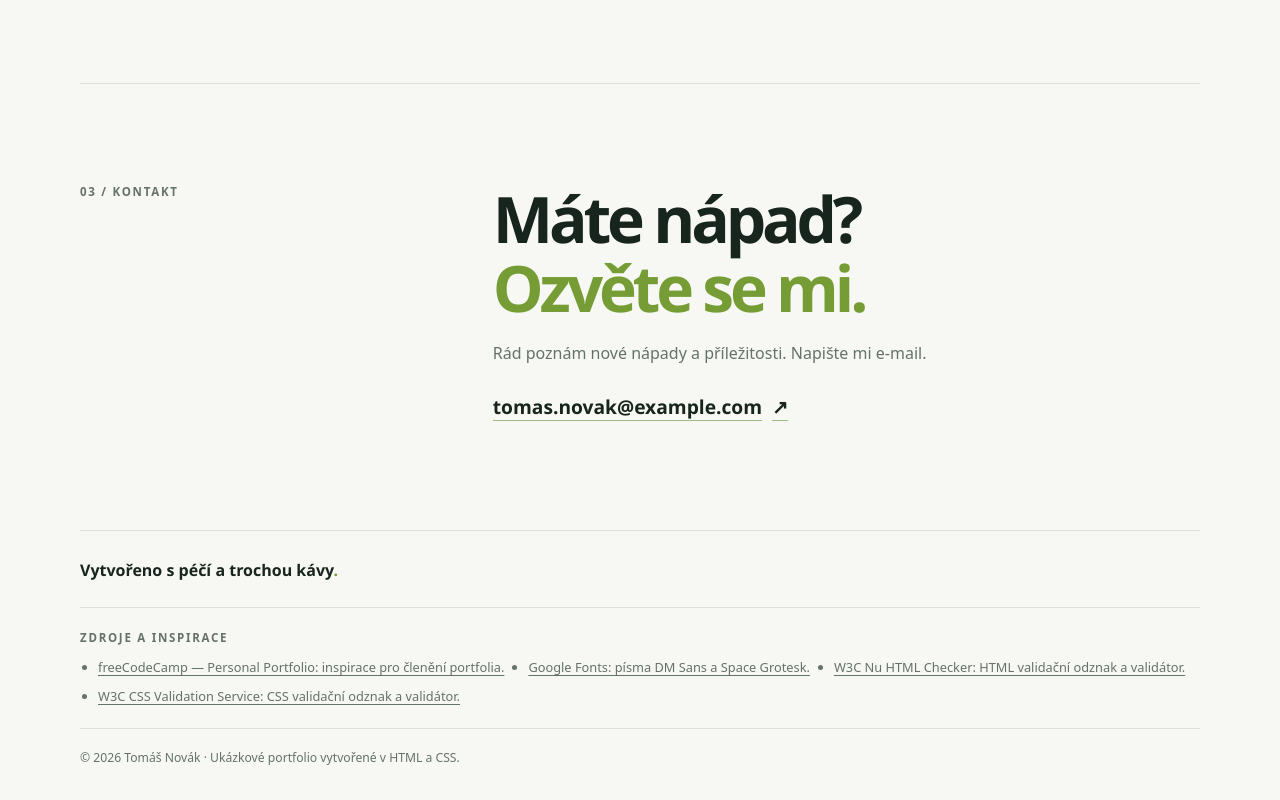
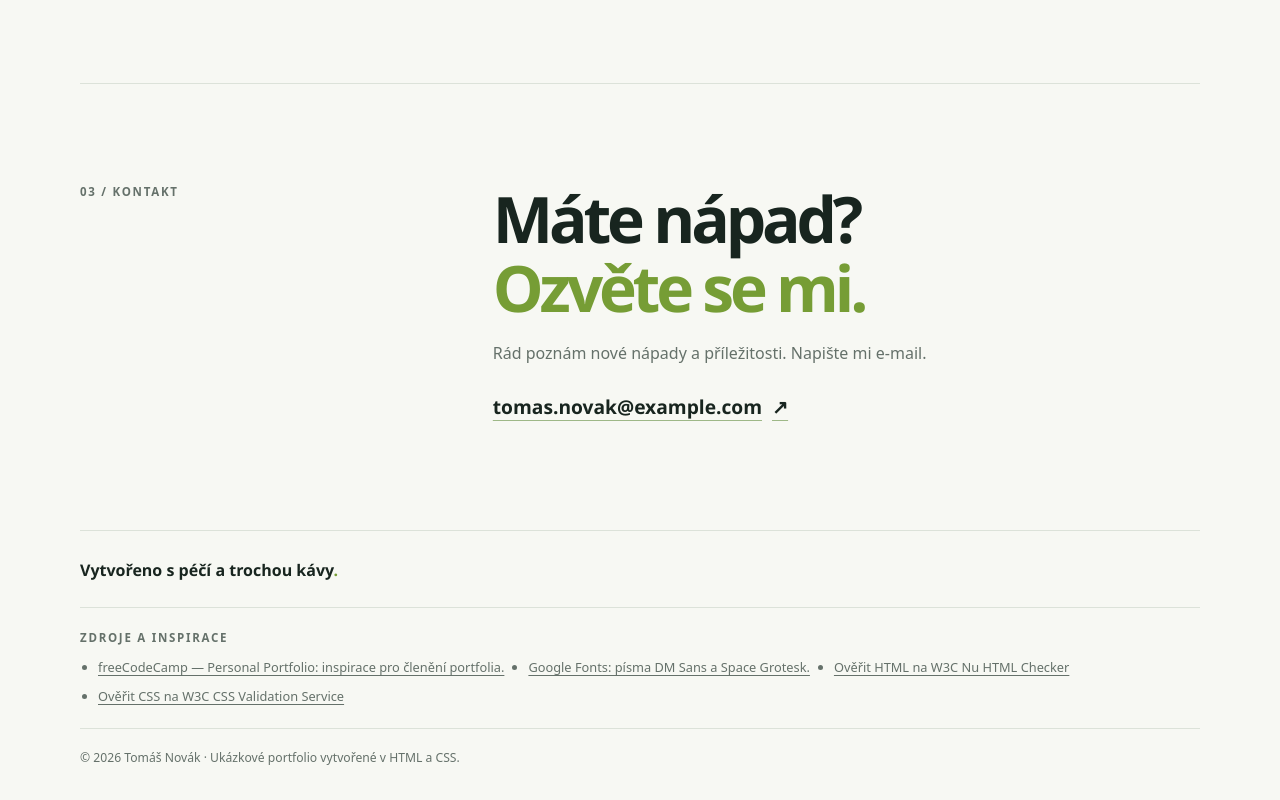
Before and after one commit to tomasmelcr/portfolio, a plain HTML site: page index.html in a window 1280 px wide. Shown: the part 1886-2686 px from the top of the page. Drawn offline with Linux system fonts and the light colour scheme.

Commit message:
validace

```diff
--- a/index.html
+++ b/index.html
@@ -114,8 +114,8 @@
         <ul>
           <li><a href="https://personal-portfolio.freecodecamp.rocks/">freeCodeCamp — Personal Portfolio: inspirace pro členění portfolia.</a></li>
           <li><a href="https://fonts.google.com/">Google Fonts: písma DM Sans a Space Grotesk.</a></li>
-          <li><a href="https://validator.w3.org/nu/">W3C Nu HTML Checker: HTML validační odznak a validátor.</a></li>
-          <li><a href="https://jigsaw.w3.org/css-validator/">W3C CSS Validation Service: CSS validační odznak a validátor.</a></li>
+          <li><a href="https://validator.w3.org/nu/?doc=https%3A%2F%2Ftomasmelcr.github.io%2Fportfolio%2F" target="_blank" rel="noopener noreferrer">Ověřit HTML na W3C Nu HTML Checker</a></li>
+          <li><a href="https://jigsaw.w3.org/css-validator/validator?uri=https%3A%2F%2Ftomasmelcr.github.io%2Fportfolio%2Fstyle.css&amp;profile=css3svg&amp;usermedium=all&amp;warning=1&amp;vextwarning=&amp;lang=cs" target="_blank" rel="noopener noreferrer">Ověřit CSS na W3C CSS Validation Service</a></li>
         </ul>
       </div>
       <p class="copyright">© 2026 Tomáš Novák · Ukázkové portfolio vytvořené v HTML a CSS.</p>
```
Also changed, not shown: portfolio.html (+2 -2 lines).
